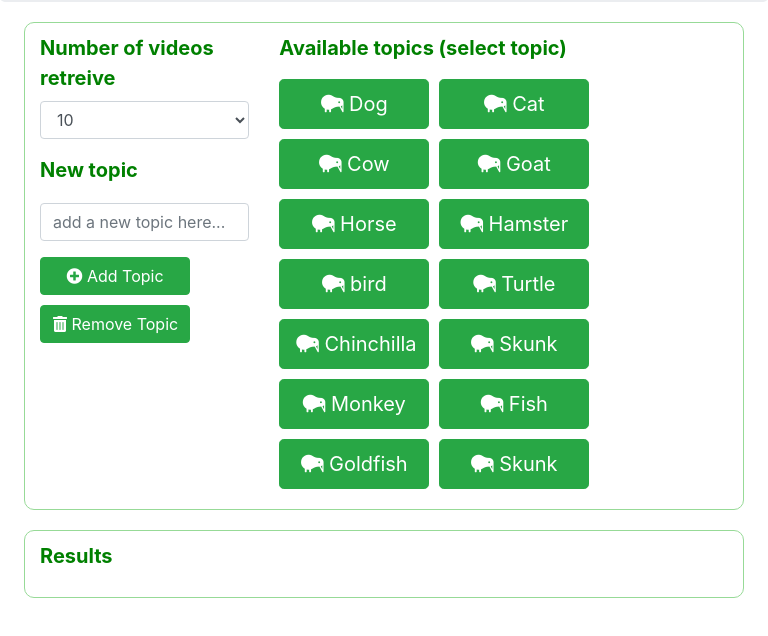
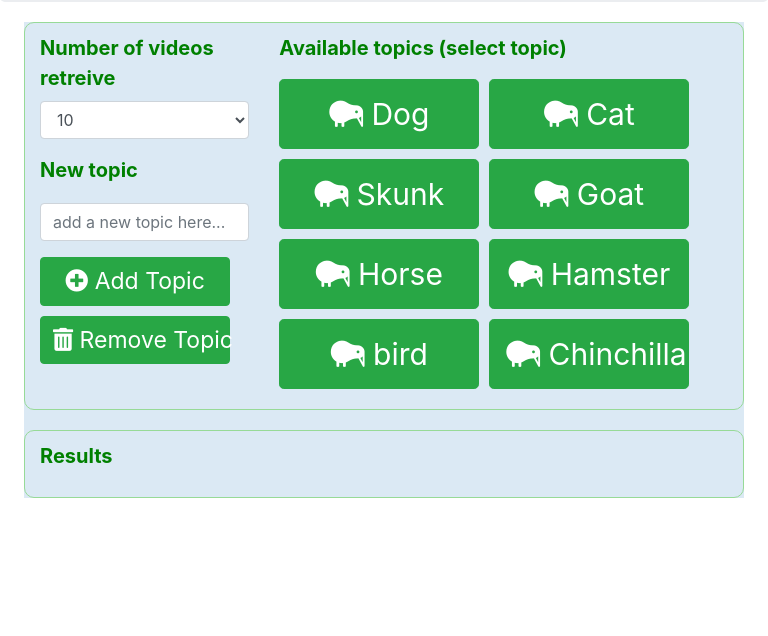
Before and after one commit to pensadotech/GiphyApp, a plain HTML site: page index.html in a window 768 px wide. Shown: the part 148-784 px from the top of the page. Drawn offline with nearby package versions, Linux system fonts and the light colour scheme; a web font is replaced by a local one.

Commit message:
Dealing with button sizes for small devices

```diff
--- a/assets/css/application.css
+++ b/assets/css/application.css
@@ -28,15 +28,14 @@ body {
 
 .elementRotate {
     /* Rotate Image */
-    -webkit-transform: rotate( 3deg);
-    -moz-transform: rotate( 3deg);
-    -o-transform: rotate( 3deg);
-    -ms-transform: rotate( 3deg);
-    transform: rotate( 3deg);
+    -webkit-transform: rotate(3deg);
+    -moz-transform: rotate(3deg);
+    -o-transform: rotate(3deg);
+    -ms-transform: rotate(3deg);
+    transform: rotate(3deg);
 }
 
 /*  header  ..................................... */
-
 header .jumbotron {
     /* color: white; */
     opacity: 0.9;
@@ -62,9 +61,9 @@ header .jumbotron {
 
 .mainTitle {
     font-size: 40px;
-    color:black;
+    color: black;
     font-family: 'Baloo Tammudu', cursive;
-    font-size:5em;
+    font-size: 5em;
 }
 
 .strongLabel {
@@ -80,7 +79,13 @@ header .jumbotron {
 }
 
 .resultArea {
-     margin-bottom: 40px;
+    margin-bottom: 40px;
+}
+
+.container {
+    background-color: #DBE9F4;
+    /* Transparent background */
+    margin: 5px auto 10px auto;
 }
 
 /* Topic section ................................. */
@@ -89,28 +94,39 @@ header .jumbotron {
 }
 
 .actionBtn {
-  margin-bottom: 10px;
-  width: 150px;
+    margin-bottom: 10px;
+    font-size: 18px;
+    width: 200px;
 }
 
 .topicBtn {
     margin: 0px 10px 10px 0px;
-    font-size: 20px;
-    width : 150px;
+    font-size: 18px;
+    width: 150px;
     height: 50px;
-
 }
 
-/* mefia queries .............................. */
-@media screen and (max-width: 576px) {
+/* media queries .............................. */
+
+@media screen and (max-width: 985px)  and (min-width: 767px) {
+
+    .actionBtn {
+        margin-bottom: 10px;
+        font-size: 23px;
+        width: 190px;
+    }
+
     .topicBtn {
-        width : 150px;
+        font-size: 30px;
+        width: 200px;
+        height: 70px;
     }
+
 }
 
 .userMessages {
     color: red;
-    font-weight:bold;
+    font-weight: bold;
 }
 
 .videoTitle {
@@ -121,8 +137,8 @@ header .jumbotron {
 
 .videoBody {
     margin: 0px 10px 10px 0px;
+}
 
-}
-.videoBody img{
+.videoBody img {
     height: 200px;
 }
--- a/assets/javascripts/application.js
+++ b/assets/javascripts/application.js
@@ -13,18 +13,12 @@ let fixedTopics = {
   topicArr: [
     'Dog',
     'Cat',
-    'Cow',
+    'Skunk',
     'Goat',
     'Horse',
     'Hamster',
     'bird',
-    'Turtle',
-    'Chinchilla',
-    'Skunk',
-    'Monkey',
-    'Fish',
-    'Goldfish',
-    'Skunk'
+    'Chinchilla'
   ]
 }
 
```
